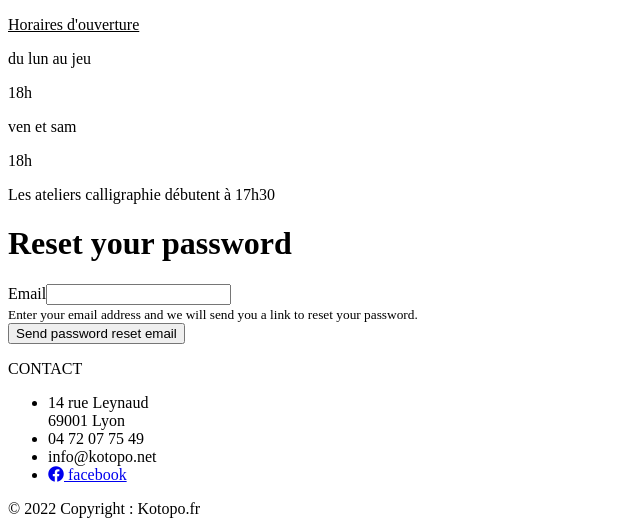
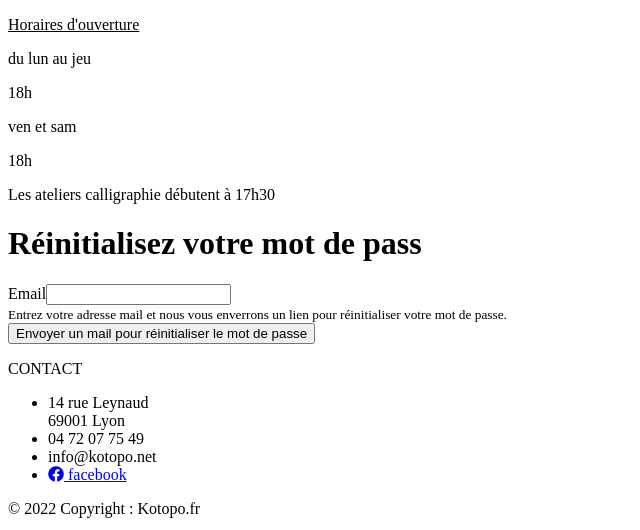
Before and after one commit to LeChilddd/kotopo, a Symfony app: template app/templates/reset_password/request.html.twig in a window 1280 px wide. Shown: the part 341-871 px from the top of the page, without its empty margins (0-640 px from the left). Run offline with Twig, Linux system fonts and the light colour scheme; the template is opened without the code that fills it, so the values that code supplies are empty; form fields are guessed from the names that the template uses; some libraries are stand-ins or nearby versions.

Commit message:
template traduction

```diff
--- a/app/templates/reset_password/request.html.twig
+++ b/app/templates/reset_password/request.html.twig
@@ -1,22 +1,21 @@
 {% extends 'base.html.twig' %}
 
-{% block title %}Reset your password{% endblock %}
+{% block title %}Réinitialisez votre mot de pass{% endblock %}
 
 {% block body %}
     {% for flash_error in app.flashes('reset_password_error') %}
         <div class="alert alert-danger" role="alert">{{ flash_error }}</div>
     {% endfor %}
-    <h1>Reset your password</h1>
+    <h1>Réinitialisez votre mot de pass</h1>
 
     {{ form_start(requestForm) }}
         {{ form_row(requestForm.email) }}
         <div>
             <small>
-                Enter your email address and we will send you a
-                link to reset your password.
+                Entrez votre adresse mail et nous vous enverrons un lien pour réinitialiser votre mot de passe.
             </small>
         </div>
 
-        <button class="btn btn-primary">Send password reset email</button>
+        <button class="btn btn-primary">Envoyer un mail pour réinitialiser le mot de passe</button>
     {{ form_end(requestForm) }}
 {% endblock %}
--- a/app/templates/reset_password/reset.html.twig
+++ b/app/templates/reset_password/reset.html.twig
@@ -1,12 +1,12 @@
 {% extends 'base.html.twig' %}
 
-{% block title %}Reset your password{% endblock %}
+{% block title %}Réinitialisez votre mot de passe{% endblock %}
 
 {% block body %}
-    <h1>Reset your password</h1>
+    <h1>Réinitialisez votre mot de passe</h1>
 
     {{ form_start(resetForm) }}
         {{ form_row(resetForm.plainPassword) }}
-        <button class="btn btn-primary">Reset password</button>
+        <button class="btn btn-primary">Réinitialisez votre mot de passe</button>
     {{ form_end(resetForm) }}
 {% endblock %}
```
Also changed, not shown: app/templates/reset_password/check_email.html.twig (+4 -4 lines), app/templates/reset_password/email.html.twig (+4 -4 lines).
